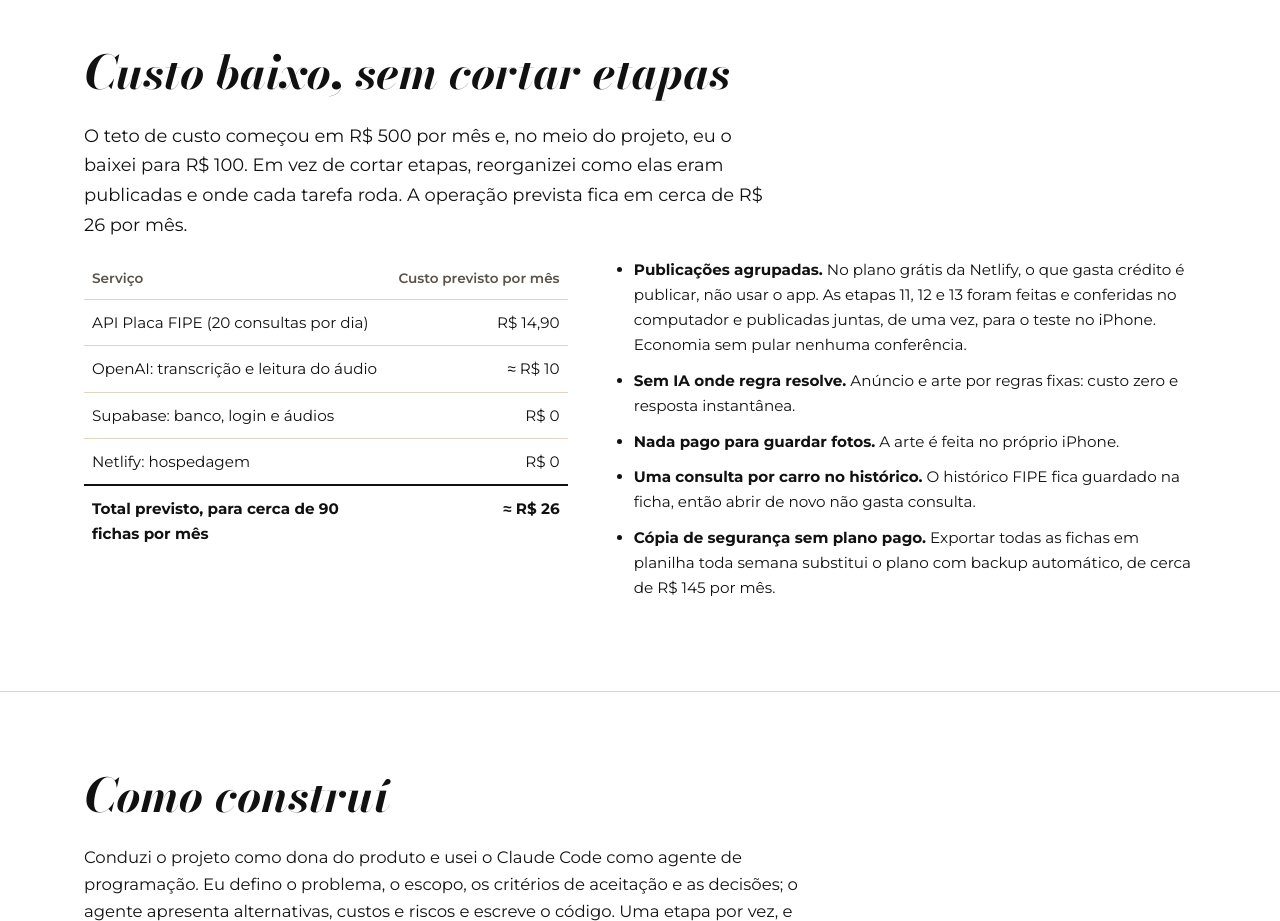
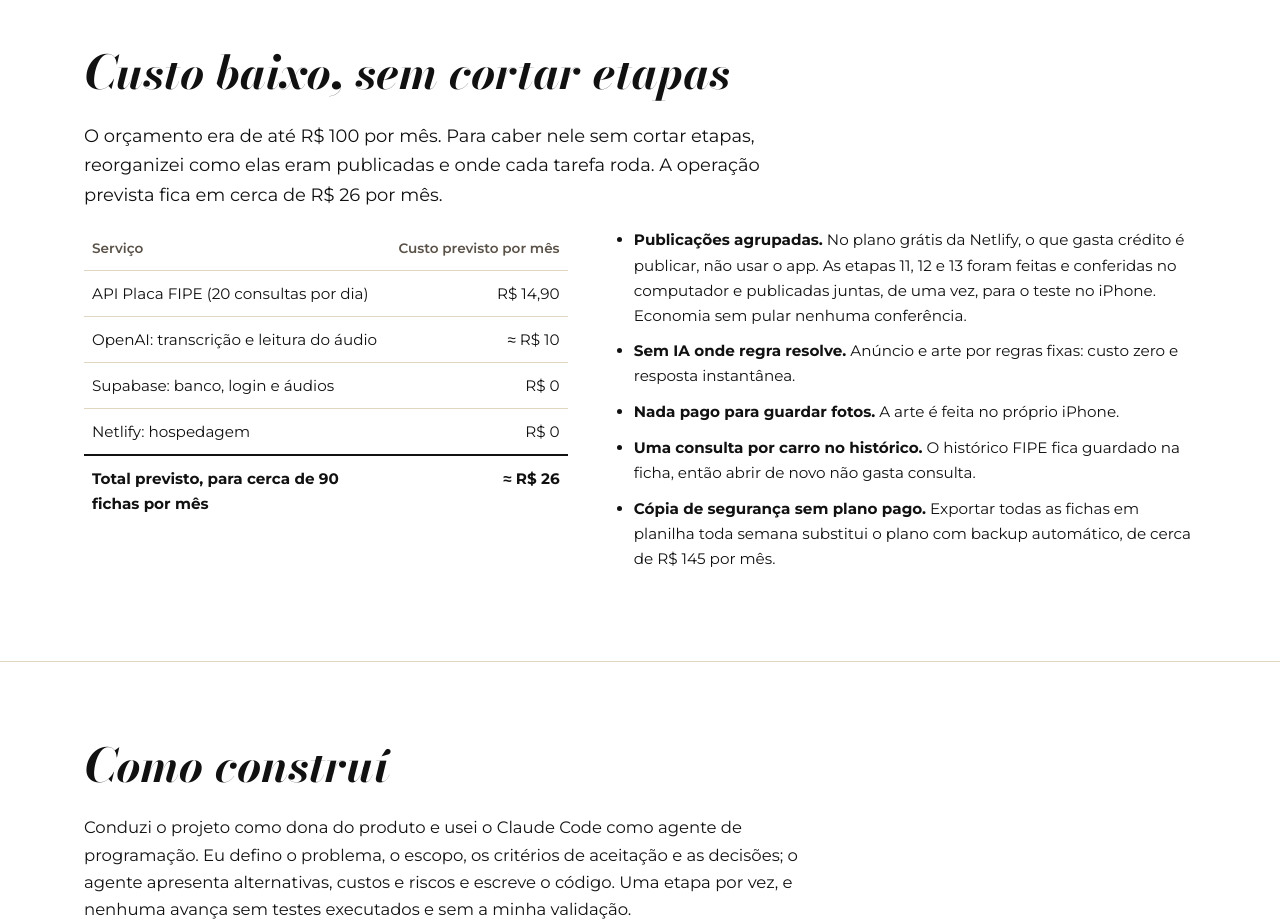
Before and after one commit to carlafcabrall/carlafcabrall.github.io, a plain HTML site: page belem-auto-repasse/index.html in a window 1280 px wide. Shown: the part 6720-7641 px from the top of the page. Drawn offline with nearby package versions, Linux system fonts and the light colour scheme.

Commit message:
Belém: custos citam só o orçamento de R$ 100
Co-Authored-By: Claude Opus 5.5 <noreply@anthropic.com>

```diff
--- a/belem-auto-repasse/index.html
+++ b/belem-auto-repasse/index.html
@@ -476,7 +476,7 @@ FIPE (nov/2026): R$ 61.240
 <section id="custos">
   <div class="envoltorio">
     <h2>Custo baixo, sem cortar etapas</h2>
-    <p class="lead">O teto de custo começou em R$ 500 por mês e, no meio do projeto, eu o baixei para R$ 100. Em vez de cortar etapas, reorganizei como elas eram publicadas e onde cada tarefa roda. A operação prevista fica em cerca de R$ 26 por mês.</p>
+    <p class="lead">O orçamento era de até R$ 100 por mês. Para caber nele sem cortar etapas, reorganizei como elas eram publicadas e onde cada tarefa roda. A operação prevista fica em cerca de R$ 26 por mês.</p>
     <div class="custos">
       <table class="tabela">
         <thead><tr><th>Serviço</th><th>Custo previsto por mês</th></tr></thead>
```
